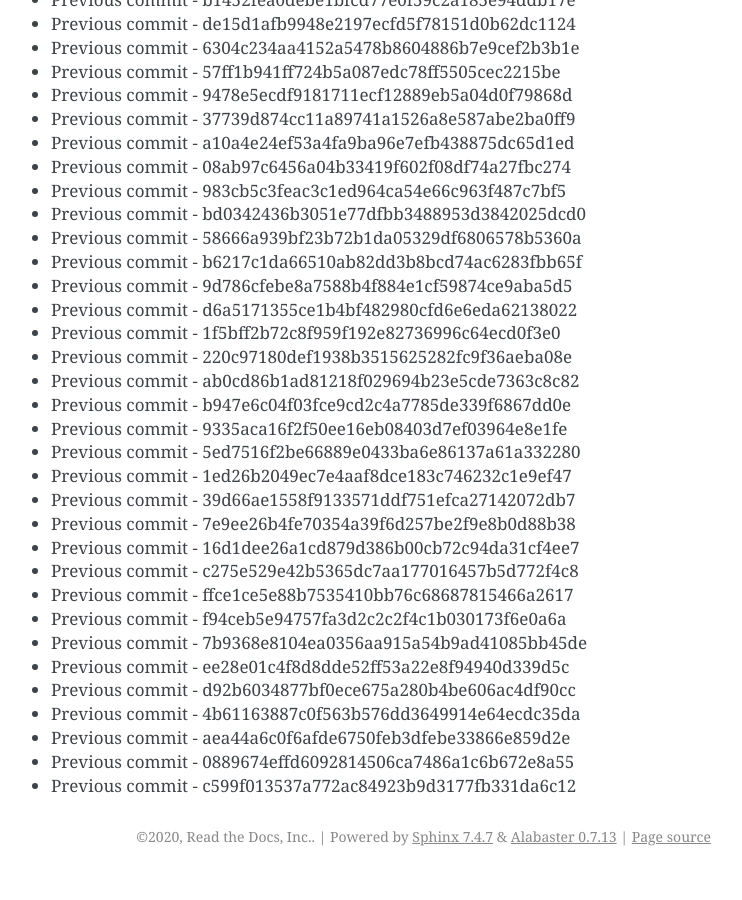
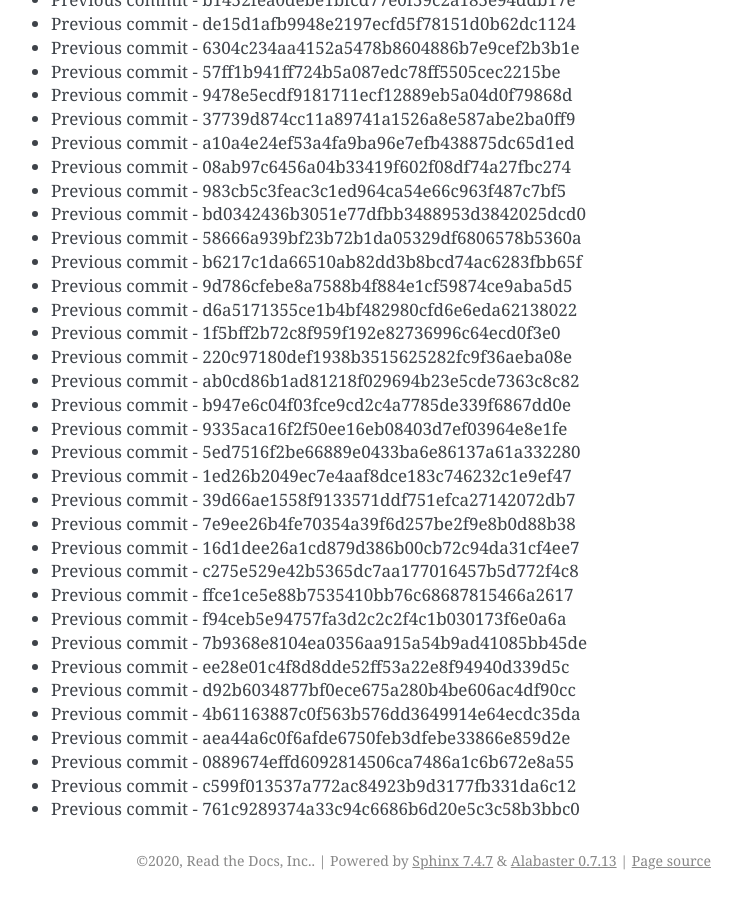
Before and after one commit to readthedocs/rtd-git-stresstest, a Sphinx documentation site: the page built from docs/updates.rst, in a window 1280 px wide and 900 px high, scrolled down 13577 px. Shown: the whole window, without its empty margins (399-1141 px from the left). Built offline with Sphinx 7.4.7, drawn with Linux system fonts in a browser that asks for light colours; before the commit the page ends 14453 px from its top, so only the background shows below that.

Commit message:
Generating commit from previous: 761c9289374a33c94c6686b6d20e5c3c58b3bbc0

```diff
--- a/docs/updates.rst
+++ b/docs/updates.rst
@@ -602,3 +602,4 @@ It can be tested for any performance characteristics.
 * Previous commit - aea44a6c0f6afde6750feb3dfebe33866e859d2e
 * Previous commit - 0889674effd6092814506ca7486a1c6b672e8a55
 * Previous commit - c599f013537a772ac84923b9d3177fb331da6c12
+* Previous commit - 761c9289374a33c94c6686b6d20e5c3c58b3bbc0
```
